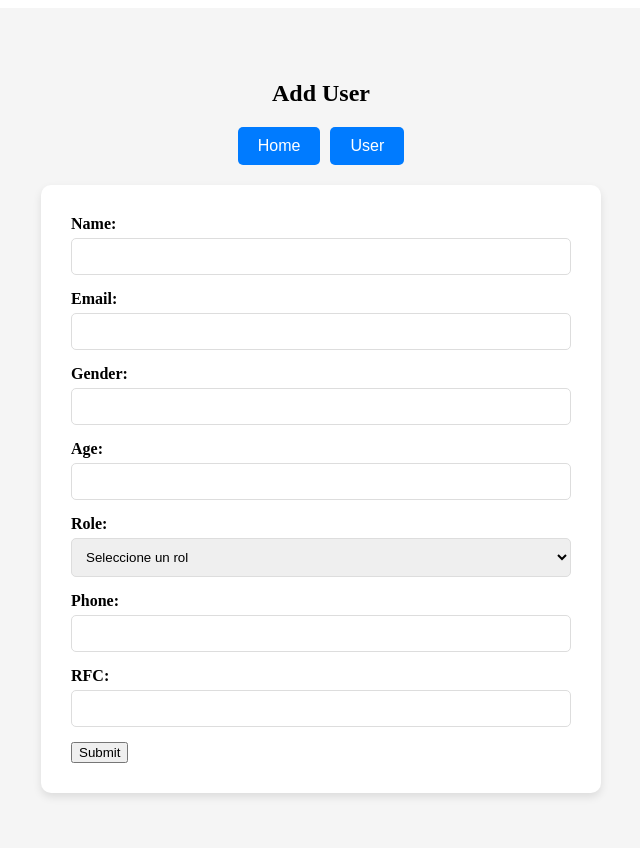
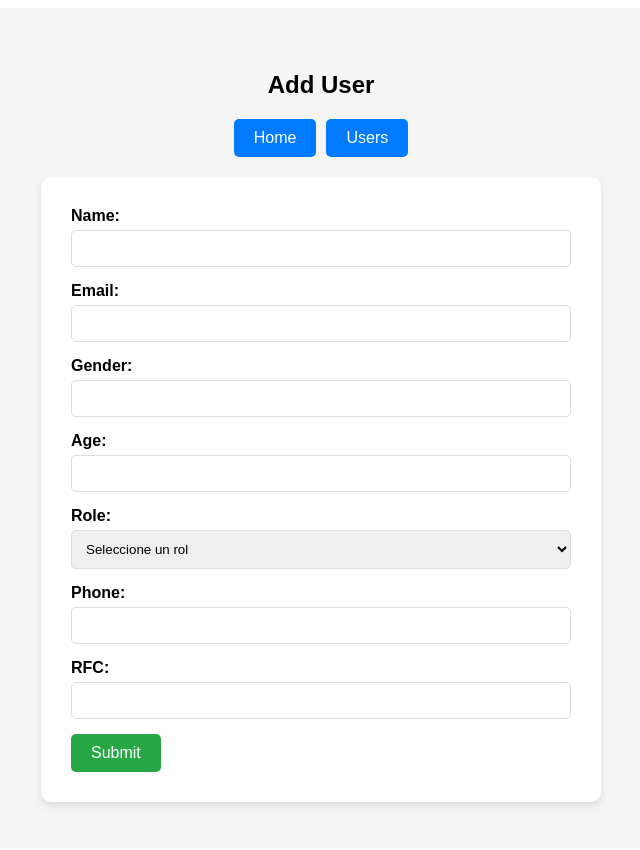
Before and after one commit to ElizabethArr/practica-CRUD, a Next.js app: page /users_add in a window 1280 px wide. Shown: the top 850 px of the page, without its empty margins (319-959 px from the left). Built offline with nearby package versions, Linux system fonts and the light colour scheme.

Commit message:
Se termino de agregar estilos css a los componentes

```diff
--- a/pages/index.tsx
+++ b/pages/index.tsx
@@ -3,7 +3,7 @@ import styles from "./users.module.css";
 
 export default function Home() {
   return (
-    <div className={styles.buttonGroup}>
+    <div className={styles.buttonGroup} >
       <h1>Home</h1>
 
       <Link href="/users" passHref>
--- a/pages/users.module.css
+++ b/pages/users.module.css
@@ -1,6 +1,7 @@
 /* users.module.css */
 .container {
   margin: 20px;
+  font-family: 'Arial', sans-serif;
 }
 
 .title {
--- a/pages/users_add.module.css
+++ b/pages/users_add.module.css
@@ -6,6 +6,7 @@
     min-height: 100vh;
     background-color: #f5f5f5;
     padding: 20px;
+    font-family: 'Arial', sans-serif;
 
   }
 
@@ -70,3 +71,14 @@
     color: red;
     font-size: 12px;
   }
+
+  .submitButton {
+    padding: 10px 20px;
+    background-color: #28a745; /* Color de fondo verde */
+    color: white; /* Color del texto */
+    border: none; /* Sin borde */
+    border-radius: 5px; /* Bordes redondeados */
+    font-size: 16px;
+    cursor: pointer; /* Cambia el cursor al pasar el mouse */
+    transition: background-color 0.3s ease;
+  }
--- a/pages/users_add.tsx
+++ b/pages/users_add.tsx
@@ -2,6 +2,7 @@ import { useState, ChangeEvent, FormEvent, KeyboardEvent } from "react";
 import Link from "next/link";
 import { useUsers } from "./useUsers"; // Importamos el hook para manejar usuari
 import styles from './users_add.module.css'; // Importa el módulo CSS
+
 
 
 export default function UsuariosPage() {
@@ -204,7 +205,7 @@ export default function UsuariosPage() {
         </Link>
 
         <Link href="/users" passHref>
-          <button  className={styles.button}>User</button>
+          <button  className={styles.button}>Users</button>
         </Link>
       </div>
 
@@ -302,7 +303,7 @@ export default function UsuariosPage() {
           {errors.rfc && <p className={styles.errorMessage}>{errors.rfc}</p>}
         </div>
 
-        <button type="submit">Submit</button>
+        <button type="submit" className={styles.submitButton}>Submit</button>
       </form>
     </div>
   );
--- a/pages/users_edit.tsx
+++ b/pages/users_edit.tsx
@@ -291,7 +291,7 @@ export default function EditUserPage() {
           {errors.rfc && <p className={styles.errorMessage}>{errors.rfc}</p>}
         </div>
 
-        <button type="submit">Submit</button>
+        <button type="submit" className={styles.submitButton}>Submit</button>
       </form>
     </div>
   );
```
Also changed, not shown: pages/users.tsx (+6 -8 lines).
